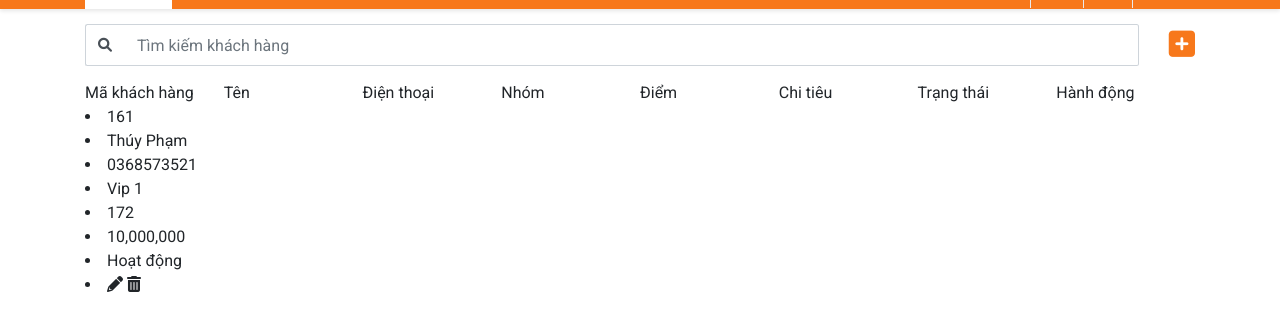
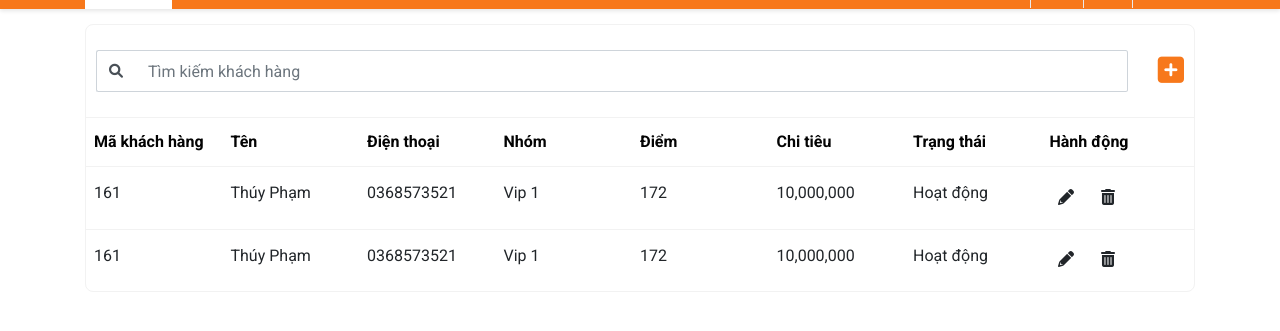
Before and after one commit to vhungg00/hap-pos-html, a plain HTML site: page pages/users.html in a window 1280 px wide. Shown: the part 47-378 px from the top of the page. Drawn offline with nearby package versions, Linux system fonts and the light colour scheme.

Commit message:
hung_update v3

```diff
--- a/pages/users.html
+++ b/pages/users.html
@@ -159,10 +159,15 @@
         </div>
         </div>
       </header>
-    <div class="CustomerClient container">
-        <div class="CustomerClient__box row">
-            <div class="box col-md-12">
-                <div class="search__box my-4 ">
+
+   <div class="CustomUser">
+     <div class="CustomUser__box my-4 container">
+        <div class="row">
+          <div class="col-md-12">
+            <div class="CustomerClient ">
+              <div class="CustomerClient__box ">
+                  <div class="box ">
+                      <div class="search__box my-4 p-3">
                           <div class="input-group mr-5 ">
                               <div class="input-group-prepend">
                                 <span class="input-group-text" id="basic-addon1"><i class="fa-solid fa-magnifying-glass"></i></span>
@@ -273,8 +278,24 @@
                             <li>10,000,000</li>
                             <li>Hoạt động</li>
                             <li>
-                        <i class="fa fa-pencil" aria-hidden="true"></i>
-                        <i class="fa fa-trash-o" aria-hidden="true"></i>
+                              <button type="button" class="btn "> <i class="fa fa-pencil" aria-hidden="true"></i></button>
+                              <button type="button" class="btn "> <i class="fa fa-trash-o" aria-hidden="true"></i></button>
+                            </li>
+                          </div>
+                        </div>
+                        <div class="body__box-item">
+                          <div class="box-item__list">
+                            <li>161</li>
+                            <li>Thúy Phạm</li>
+                            <li>0368573521</li>
+                            <li>Vip 1</li>
+                            <li>172</li>
+                            <li>10,000,000</li>
+                            <li>Hoạt động</li>
+                            <li>
+                              <button type="button" class="btn "> <i class="fa fa-pencil" aria-hidden="true"></i></button>
+                              <button type="button" class="btn "> <i class="fa fa-trash-o" aria-hidden="true"></i></button>
+
                             </li>
                           </div>
                         </div>
@@ -282,6 +303,11 @@
                   </div>
               </div>
           </div>
+          </div>
+        </div>
+     </div>
+   </div>
+
     <script src="./../vendor/bootstrap-4.6.1/js/bootstrap.bundle.min.js"></script>
     <script
       type="text/javascript"
--- a/scss/pages/_users.scss
+++ b/scss/pages/_users.scss
@@ -1,5 +1,7 @@
 .CustomerClient {
     &__box {
+        border: 1px solid $linePrimary;
+        border-radius: 8px;
         .box {
             .search__box {
                 display: flex;
@@ -129,8 +131,12 @@
             }
             .body__box {
                 &-header {
+                    border-top: 1px solid $linePrimary;
                     .box-header {
                         &__list {
+                            padding: 12px 8px;
+                            color: $contentPrimary;
+                            font-weight: 600;
                             list-style: none;
                             margin-bottom: 0;
                             display: grid;
@@ -138,6 +144,28 @@
                         }
                     }
                 }
+                &-item {
+                    border-top: 1px solid $linePrimary;
+                    .box-item {
+                        &__list {
+                            padding:14px 8px;
+
+                            list-style: none;
+                            font-weight: 400;
+                            margin-bottom: 0;
+                            display: grid;
+                            grid-template-columns: repeat(8, 1fr);
+                            li:last-child {
+                                display: flex;
+                                gap: 10px;
+                                button {
+                                    font-size: 1.6rem;
+                                }
+
+                            }
+                        }
+                    }
+                }
             }
         }
     }
```
Also changed, not shown: css/app.css, 1 other file. Lines whose indentation alone changed are shown as unchanged.
